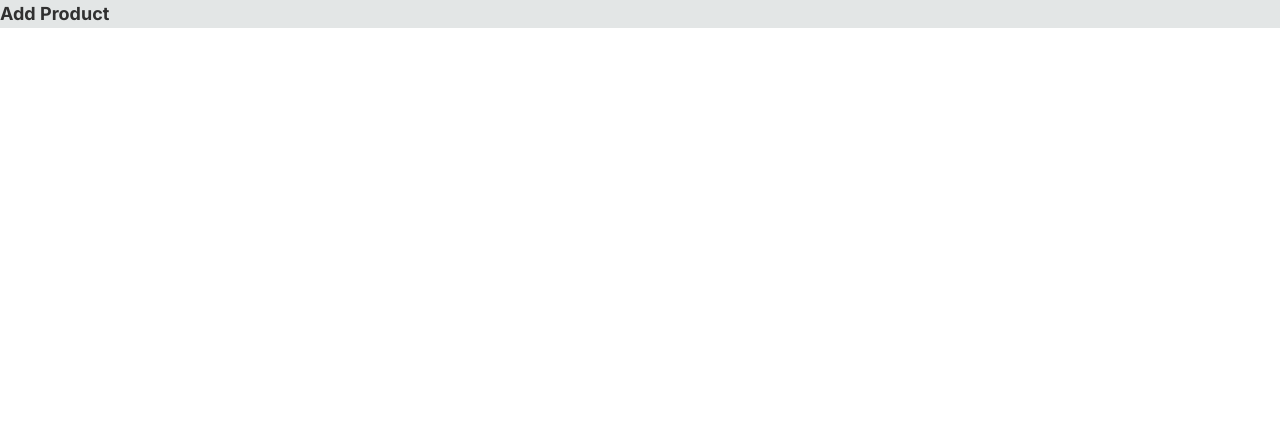
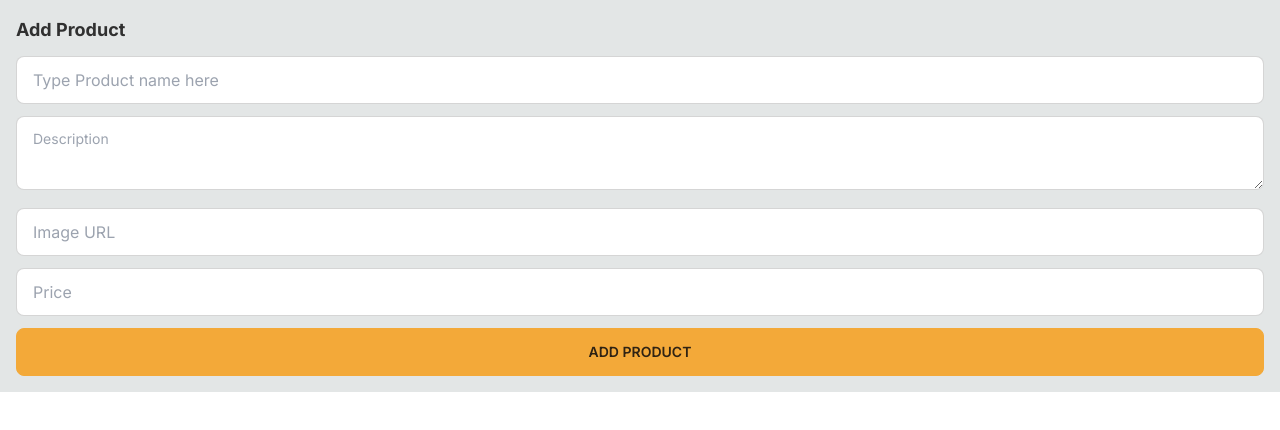
Before and after one commit to yashharne/ShopBuddy, a Next.js app: page /add-product in a window 1280 px wide. Shown: the top 430 px of the page. Built offline with nearby package versions, Linux system fonts and the light colour scheme.

Commit message:
Add add-product page

```diff
--- a/next.config.js
+++ b/next.config.js
@@ -1,4 +1,11 @@
 /** @type {import('next').NextConfig} */
-const nextConfig = {}
+const nextConfig = {
+    images: {
+        remotePatterns: [{hostname: "images.unsplash.com"}],
+    },
+    experimental: {
+        serverActions: true,
+    }
+}
 
 module.exports = nextConfig
--- a/package.json
+++ b/package.json
@@ -26,7 +26,7 @@
     "@types/react": "^18",
     "@types/react-dom": "^18",
     "autoprefixer": "^10.0.1",
-    "eslint": "^8",
+    "eslint": "^8.55.0",
     "eslint-config-next": "14.0.2",
     "postcss": "^8",
     "prisma": "^5.6.0",
--- a/src/app/add-product/page.tsx
+++ b/src/app/add-product/page.tsx
@@ -1,7 +1,43 @@
+import { prisma } from "@/lib/db/prisma";
+import { redirect } from "next/navigation";
+import SubmitButton from "@/components/SubmitButton";
+
+export const metadata = {
+  title: 'Add Product - ShopBuddy',
+}
+
+async function addProduct(formData: FormData) {
+  "use server";
+
+  const name = formData.get("name")?.toString();
+  const description = formData.get("description")?.toString();
+  const imageUrl = formData.get("imageUrl")?.toString();
+  const price = Number(formData.get("price") || 0);
+
+  if (!name || !description || !imageUrl || !price) {
+    throw Error("Missing required fields");
+  }
+
+  await prisma.product.create({
+    data: { name, description, imageUrl, price }
+  });
+
+  redirect("/");
+}
+
 export default function AddProductPage() {
   return (
     <div>
       <h1 className="text-lg mb-3 font-bold">Add Product</h1>
+      <form action={addProduct}>
+        <input required type="text" name="name" placeholder="Type Product name here" className="input input-bordered mb-3 w-full" />
+        <textarea required name="description" placeholder="Description" className="textarea textarea-bordered mb-3 w-full" />
+        <input required type="url" name="imageUrl" placeholder="Image URL" className="input input-bordered mb-3 w-full" />
+        <input required type="number" name="price" placeholder="Price" className="input input-bordered mb-3 w-full" />
+        <SubmitButton className="btn-block">
+          Add Product
+        </SubmitButton>
+      </form>
     </div>
   );
 }
--- a/src/app/layout.tsx
+++ b/src/app/layout.tsx
@@ -5,8 +5,8 @@
 const inter = Inter({ subsets: ['latin'] })
 
 export const metadata: Metadata = {
-  title: 'Create Next App',
-  description: 'Generated by create next app',
+  title: 'ShopBuddy',
+  description: 'Your Gateway to Shopping Delight',
 }
 
 export default function RootLayout({
@@ -16,7 +16,11 @@
 }) {
   return (
     <html lang="en">
-      <body className={inter.className}>{children}</body>
+      <body className={inter.className}>
+        <main className='p-4 m-auto min-w-[300px] max-w-7xl'>
+          {children}
+        </main>
+      </body>
     </html>
   )
 }
--- /dev/null
+++ b/src/components/SubmitButton.tsx
@@ -0,0 +1,28 @@
+"use client"
+
+import React, { ComponentProps } from "react";
+import { useFormStatus } from "react-dom"
+
+type FormSubmitbuttonProps = {
+    children: React.ReactNode,
+    className?: string,
+} & ComponentProps<"button">
+
+export default function SubmitButton(
+    { children, className, ...props }: FormSubmitbuttonProps
+) {
+
+    const { pending } = useFormStatus()
+
+    return (
+        <button
+            {...props}
+            type="submit"
+            className={`btn btn-primary ${className}`}
+            disabled={pending}
+        >
+            {pending && (<span className="loading loading-dots loading-md" />)}
+            {children}
+        </button>
+    )
+}
```
Also changed, not shown: 1 other file (tests, documents, lock files or other folders).
